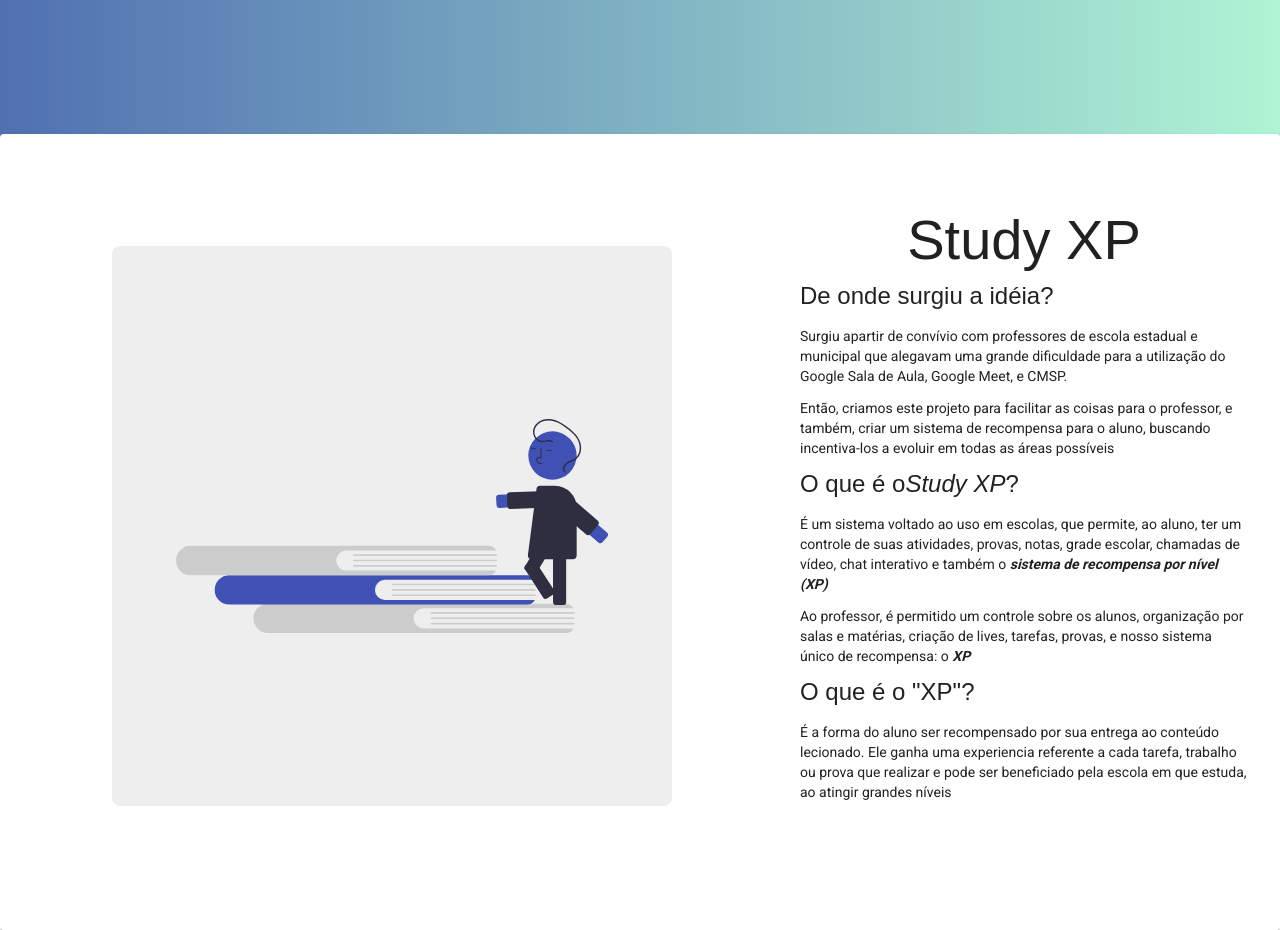
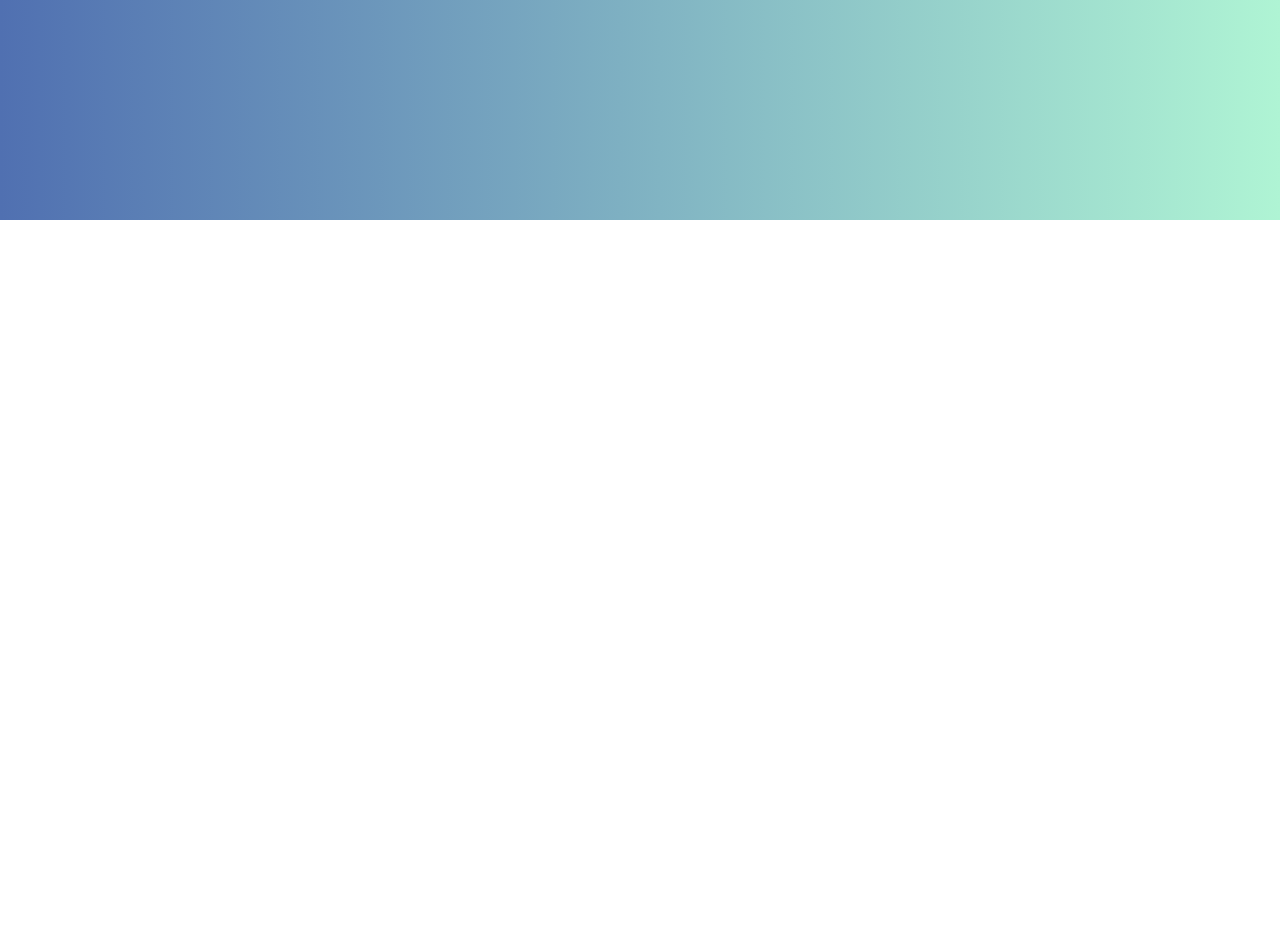
Before and after one commit to Guilherme-Ciano/Projeto-StudyXP-WebApp, an Angular app: page / in a window 1280 px wide. Shown: the part 580-1510 px from the top of the page. After the commit the page ends 800 px from the top, so only its background shows below. Built offline with nearby package versions, Linux system fonts and the light colour scheme.

Commit message:
add: error message e mobile viewport

```diff
--- a/src/app/app-routing.module.ts
+++ b/src/app/app-routing.module.ts
@@ -1,5 +1,6 @@
 import { NgModule } from '@angular/core';
 import { RouterModule, Routes } from '@angular/router';
+import { PageNotFoundComponent } from './error/page-not-found/page-not-found.component';
 import { ConfigAlunosComponent } from './views/Alunos/config-alunos/config-alunos.component';
 import { DashboardAlunoComponent } from './views/Alunos/dashboard-aluno/dashboard-aluno.component';
 import { CadastroComponent } from './views/cadastro/cadastro.component';
@@ -18,7 +19,10 @@
   { path: 'prof/dashboard', component:  DashboardProfComponent},
   { path: 'prof/config', component:  ConfigProfComponent},
 
-  {path: 'tarefas', component: CriarTarefaComponent}
+  {path: 'tarefas', component: CriarTarefaComponent},
+
+  {path: '**', redirectTo: 'erro/404'},
+  {path: 'erro/404', component: PageNotFoundComponent},
 ];
 
 @NgModule({
--- a/src/app/app.module.ts
+++ b/src/app/app.module.ts
@@ -32,6 +32,7 @@
 import { CadastroComponent } from './views/cadastro/cadastro.component';
 import { SidemenuComponent } from './views/sidemenu/sidemenu.component';
 import { CriarTarefaComponent } from './views/Professores/criar-tarefa/criar-tarefa.component';
+import { PageNotFoundComponent } from './error/page-not-found/page-not-found.component';
 
 @NgModule({
   declarations: [
@@ -45,6 +46,7 @@
     ConfigProfComponent,
     SidemenuComponent,
     CriarTarefaComponent,
+    PageNotFoundComponent,
   ],
   imports: [
     BrowserModule,
--- /dev/null
+++ b/src/app/error/page-not-found/page-not-found.component.html
@@ -0,0 +1,2 @@
+<div class="wrapper">
+</div>
--- /dev/null
+++ b/src/app/error/page-not-found/page-not-found.component.scss
@@ -0,0 +1,9 @@
+.wrapper {
+    width: 100vw;
+    height: 100vh;
+
+    background: url('/assets/error.svg');
+    background-size: cover;
+    background-repeat: no-repeat;
+    background-position: center;
+}
--- /dev/null
+++ b/src/app/error/page-not-found/page-not-found.component.ts
@@ -0,0 +1,15 @@
+import { Component, OnInit } from '@angular/core';
+
+@Component({
+  selector: 'app-page-not-found',
+  templateUrl: './page-not-found.component.html',
+  styleUrls: ['./page-not-found.component.scss']
+})
+export class PageNotFoundComponent implements OnInit {
+
+  constructor() { }
+
+  ngOnInit(): void {
+  }
+
+}
--- a/src/app/views/cadastro/cadastro.component.scss
+++ b/src/app/views/cadastro/cadastro.component.scss
@@ -33,3 +33,20 @@
 
     }
 }
+
+@media only screen and (max-width: 1024px) {
+    .wrapper {
+        width: 100vw;
+        padding: 1rem;
+    }
+
+    .bg-image {
+        display: none;
+    }
+
+    .form {
+        width: 100%;
+        margin: 0rem;
+        margin-right: 0;
+    }
+}
--- a/src/app/views/home/home.component.html
+++ b/src/app/views/home/home.component.html
@@ -27,30 +27,3 @@
     </div>
 
 </main>
-
-<div class="sobre">
-    <mat-card>
-        <img src="/assets/quem_somos.svg" alt="">
-        <div class="mat-content">
-            <mat-card-title>Study XP</mat-card-title>
-
-            <mat-card-content id="quemSomos">
-                <h3>De onde surgiu a idéia?</h3>
-
-                <p>Surgiu apartir de convívio com professores de escola estadual e municipal que alegavam uma grande dificuldade para a utilização do Google Sala de Aula, Google Meet, e CMSP.</p>
-
-                <p>Então, criamos este projeto para facilitar as coisas para o professor, e também, criar um sistema de recompensa para o aluno, buscando incentiva-los a evoluir em todas as áreas possíveis</p>
-
-
-                <h3>O que é o <i>Study XP</i>?</h3>
-
-                <p> É um sistema voltado ao uso em escolas, que permite, ao aluno, ter um controle de suas atividades, provas, notas, grade escolar, chamadas de vídeo, chat interativo e também o <b><i> sistema de recompensa por nível (XP)</i></b></p>
-                <p>Ao professor, é permitido um controle sobre os alunos, organização por salas e matérias, criação de lives, tarefas, provas, e nosso sistema único de recompensa: o <b><i>XP</i></b></p>
-
-                <h3>O que é o "XP"?</h3>
-
-                <p>É a forma do aluno ser recompensado por sua entrega ao conteúdo lecionado. Ele ganha uma experiencia referente a cada tarefa, trabalho ou prova que realizar e pode ser beneficiado pela escola em que estuda, ao atingir grandes níveis</p>
-            </mat-card-content>
-        </div>
-    </mat-card>
-</div>
--- a/src/app/views/home/home.component.scss
+++ b/src/app/views/home/home.component.scss
@@ -7,9 +7,7 @@
     display: flex;
     align-items: center;
     justify-content: center;
-
-    margin-top: 5rem;
-    margin-bottom: 15rem;
+    height: 100vh;
 
     img {
         width: 22rem;
@@ -56,61 +54,20 @@
     }
 }
 
-.sobre{
-    mat-card{
+@media only screen and (max-width: 1024px) {
+    main {
         display: flex;
-        flex-direction: row;
-
-        padding: 5rem;
+        flex-direction: column;
 
         img {
-            height: 35rem;
-            width: 35rem;
-            margin: 2rem;
-            margin-right: 5rem;
-            background-color: var(--gray);
-            padding: 4rem;
-            border-radius: 8px;
+            width: 12rem;
         }
 
-        .mat-content {
-            padding: 1rem;
-
-            &:hover {
-                border: 2.5px solid var(--blue);
-                border-radius: 8px;
-            }
-
-            mat-card-title{
-                font-family: var(--font-family);
-                font-weight: 400;
-                align-items: center;
-                display: flex;
-                flex-direction: row;
-                justify-content: center;
-                text-align: center;
-                font-size: 3.5rem;
-                width: 100%;
-            }
-
-            mat-card-content{
-                display: flex;
-                flex-direction: column;
-                width: 30rem;
-                margin: 1rem;
-
-                justify-content: center;
-                border-radius: 8px;
-                padding: 1rem;
-
-                h3 {
-                    font-family: var(--font-family);
-                    font-weight: 200;
-                    display: flex;
-                    font-size: 1.5rem;
-                    width: 100%
-                }
-            }
+        form {
+            width: 100%;
+            margin: 0;
+            margin-right: 0;
+            margin-top: 2rem;
         }
     }
 }
--- a/src/app/views/home/home.component.ts
+++ b/src/app/views/home/home.component.ts
@@ -49,9 +49,9 @@
         }
 
       })
+      .catch((error) => {
+        this.snackbar.error("Erro ao efetuar o Login")
+      })
     }
-    // .catch((error) => {
-    //   this.snackbar.error("Erro ao efetuar o login")
-    // })
 
 }
```
Also changed, not shown: src/assets/error.svg (added).
